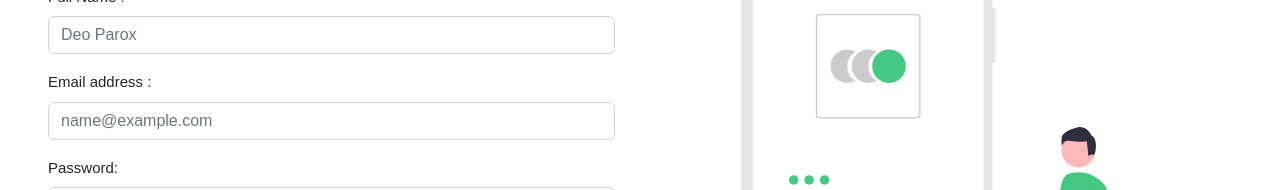
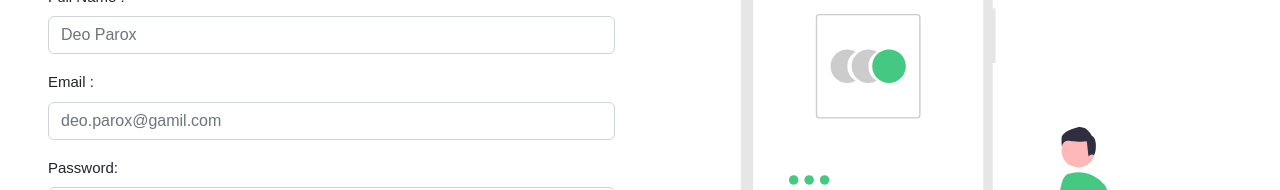
Before and after one commit to UitsHabib/demeed-frontend, a React (Create React App) app: page / in a window 1280 px wide. Shown: the part 161-351 px from the top of the page. Built offline with nearby package versions, Linux system fonts and the light colour scheme.

Commit message:
make reuseable inputcontrol componenet

```diff
--- a/src/components/admin/RegisterForm.js
+++ b/src/components/admin/RegisterForm.js
@@ -1,6 +1,7 @@
 import React from 'react';
 import AdminImage from '../../media/admin_register.svg'
-import Button from '../Button';
+import InputControl from '../composeable/InputControl';
+import Button from '../composeable/Button';
 function RegisterForm(props) {
     return (
         <div className='row p-5'>
@@ -9,26 +10,34 @@ function RegisterForm(props) {
                     Let's register as admin on Demeed ...
                 </h3>
                 <br></br>
-                <div class="mb-3">
-                    <label for="nameInput" class="form-label">Full Name : </label>
-                    <input type="text" class="form-control" id="nameInput" placeholder="Deo Parox"></input>
-                </div>
-                <div class="mb-3">
-                    <label for="emailinput" class="form-label">Email address : </label>
-                    <input type="email" class="form-control" id="emailinput" placeholder="name@example.com"></input>
-                </div>
 
-                <div class="mb-3">
-                    <label for="passInput" class="form-label">Password: </label>
-                    <input type="password" class="form-control" id="passInput" placeholder="Type your password here"></input>
-                </div>
+                <InputControl
+                    label = 'Full Name : '
+                    name = 'full_name'
+                    type = 'text'
+                    placeholder = 'Deo Parox'
+                />
 
-                <div class="form-check py-2">
-                    <input class="form-check-input" type="checkbox" value="" id="flexCheckDefault"></input>
-                    <label class="form-check-label" for="flexCheckDefault">
-                    I've read and understood Demeed <a href='#'>Terms & Conditions</a>
-                    </label>
-                </div>
+                <InputControl
+                    label = 'Email : '
+                    name = 'email'
+                    type = 'email'
+                    placeholder = 'deo.parox@gamil.com'
+                />
+
+
+                <InputControl
+                    label = 'Password:  '
+                    name = 'password'
+                    type = 'password'
+                    placeholder = 'Type your password here'
+                />
+
+                <InputControl
+                    label = { <React.Fragment>I've read and understood Demeed <a href='#'>Terms & Conditions</a> </React.Fragment>}
+                    name = 'terms&condition'
+                    type = 'checkbox'
+                />
 
                 <Button buttonClass='p-button fw-bold'>Register as admin</Button>
 
--- /dev/null
+++ b/src/components/composeable/InputControl.js
@@ -0,0 +1,31 @@
+import React from 'react';
+
+function InputControl(props) {
+
+    const {label,name, type, placeholder} = props;
+
+    if(type==='checkbox'){
+        return(
+            <div class="form-check py-2">
+                <input class="form-check-input" type={type} value="" name={name} id={name}></input>
+                <label class="form-check-label" for={name}>
+                {label}
+                </label>
+            </div>
+        )
+    }else{
+        return (
+            <div>
+                <div class="mb-3">
+                    <label for={name} class="form-label">{label}</label>
+                    <input type={type} class="form-control" placeholder={placeholder} name={name} id={name}></input>
+                </div>
+            </div>
+        );
+    }
+
+
+
+}
+
+export default InputControl;
```
Also changed, not shown: src/components/composeable/Button.js (renamed from src/components/Button.js).
